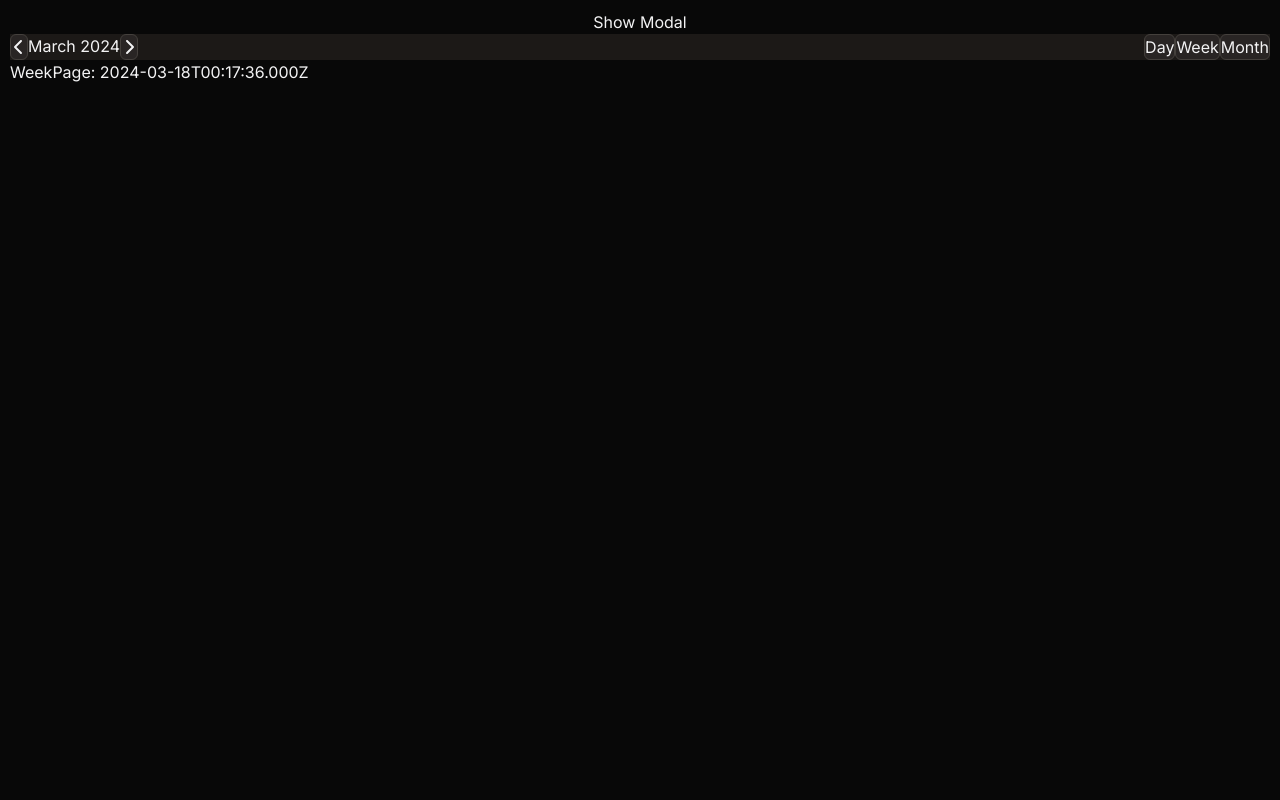
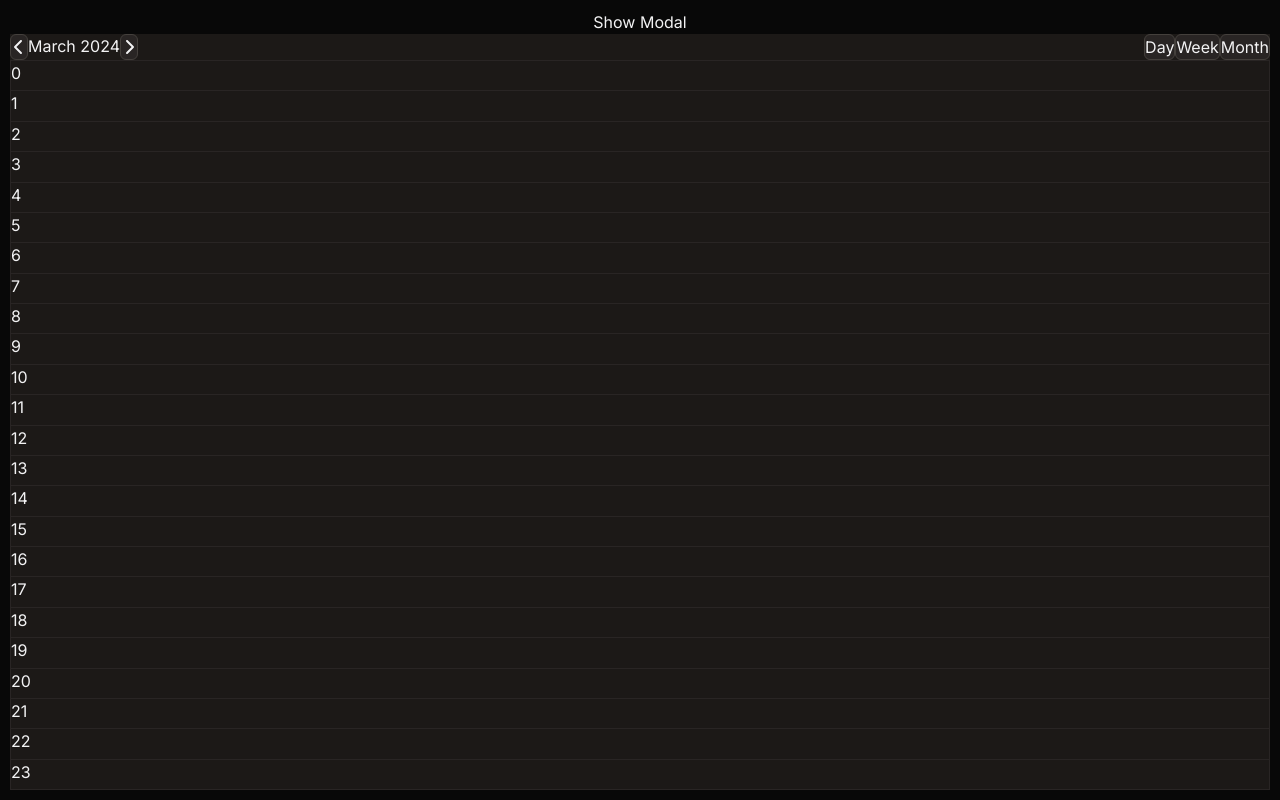
Before and after one commit to marielle-lopez/chrono, a React (Vite) app in the folder frontend/: page /week in a window 1280 px wide. Built offline with nearby package versions, Linux system fonts and the light colour scheme.

Commit message:
implement CellList component to render days of week

```diff
--- a/frontend/src/pages/WeekPage/WeekPage.tsx
+++ b/frontend/src/pages/WeekPage/WeekPage.tsx
@@ -1,5 +1,25 @@
+import CellList from '../../containers/CellList/CellList';
+// import { formatDateToString } from '../../helpers/functions';
+
 const WeekPage = ({ day }: { day: Date }) => {
-  return <main>WeekPage: {day.toISOString()}</main>;
+  // const getDatesInWeek = (date: Date): Date[] => {
+  //   return Array(7)
+  //     .fill(new Date(date))
+  //     .map(
+  //       (date, i) => new Date(date.setDate(date.getDate() - date.getDay() + i))
+  //     );
+  // };
+
+  // const datesInWeek = getDatesInWeek(day);
+  // console.log(datesInWeek);
+
+  return (
+    <main className="flex flex-grow">
+      {/* <p>{formatDateToString(datesInWeek[0])}</p>
+      <p>{formatDateToString(datesInWeek[datesInWeek.length - 1])}</p> */}
+      <CellList view="week" day={day} />
+    </main>
+  );
 };
 
 export default WeekPage;
```
